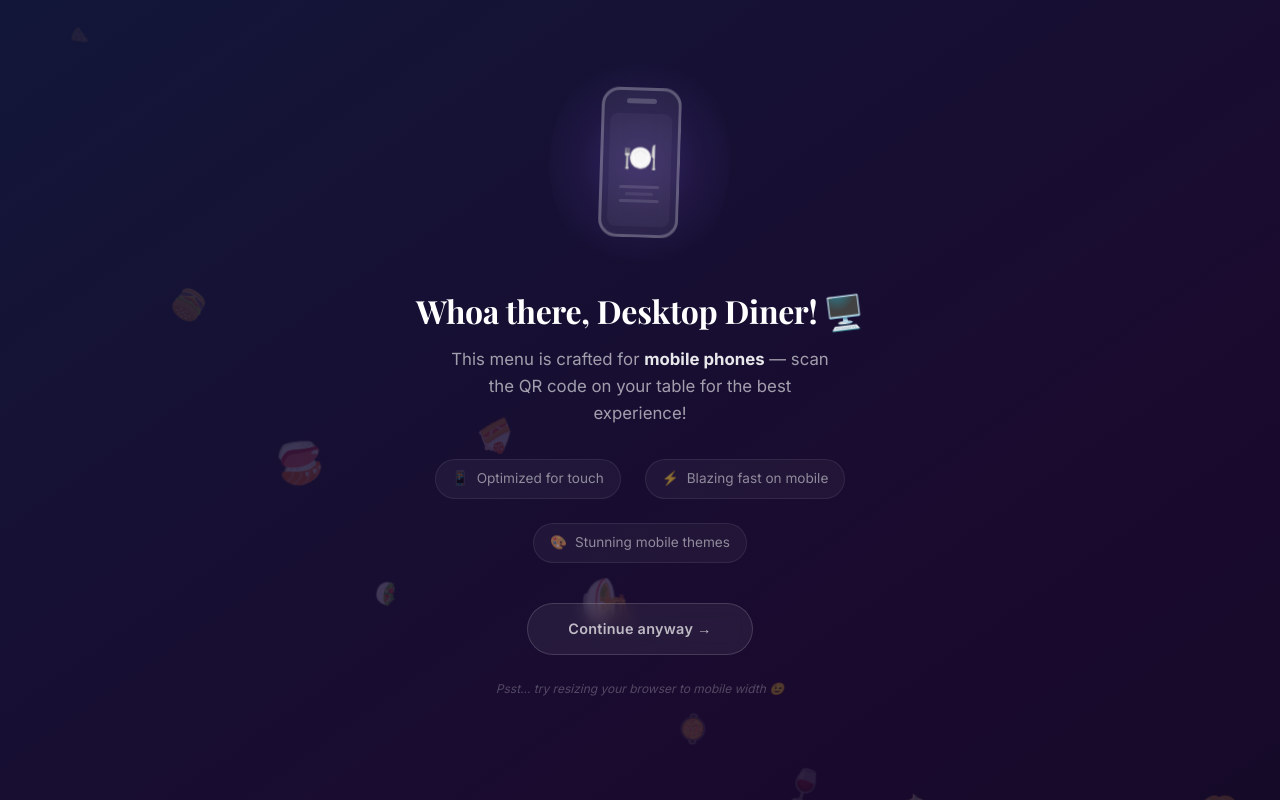
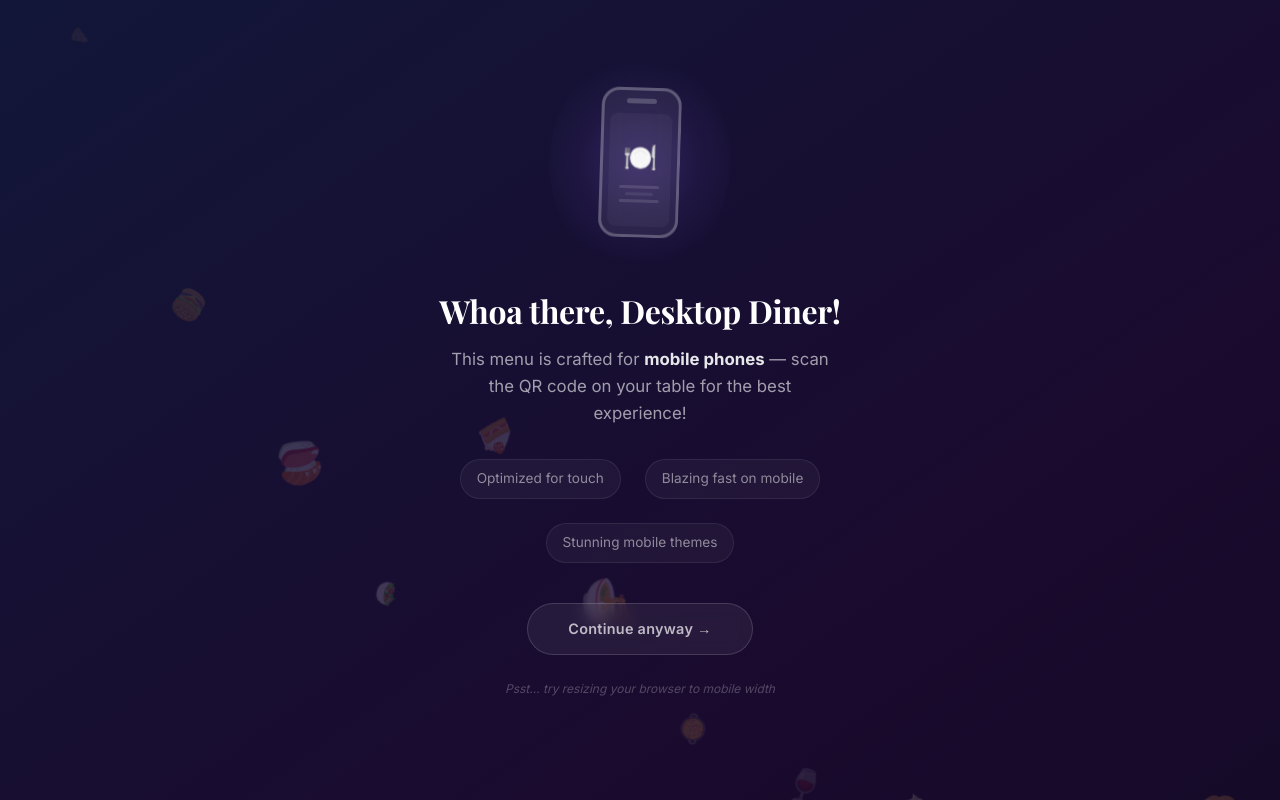
Before and after one commit to SamSunny4/Demomenu, a Next.js app: page / in a window 1280 px wide. Built offline with nearby package versions, Linux system fonts and the light colour scheme; a web font is replaced by a local one.

Commit message:
optimisation

```diff
--- a/src/app/globals.css
+++ b/src/app/globals.css
@@ -201,25 +201,3 @@ img {
   0%, 100% { box-shadow: 0 4px 12px rgba(17, 17, 17, 0.05); }
   50% { box-shadow: 0 4px 20px rgba(17, 17, 17, 0.08); }
 }
-
-/* ── Theme wipe overlay transition (right → left) ── */
-#theme-wipe-overlay {
-  clip-path: inset(0 0 0 100%) !important;
-  will-change: clip-path;
-}
-
-#theme-wipe-overlay.wipe-active {
-  animation: wipeRightToLeft 600ms cubic-bezier(0.4, 0, 0.2, 1) forwards;
-}
-
-@keyframes wipeRightToLeft {
-  0% {
-    clip-path: inset(0 0 0 100%);
-  }
-  50% {
-    clip-path: inset(0 0 0 0);
-  }
-  100% {
-    clip-path: inset(0 100% 0 0);
-  }
-}
--- a/src/app/page.tsx
+++ b/src/app/page.tsx
@@ -56,24 +56,33 @@ export default function Home() {
     return filtered.filter((cat) => cat.items.length > 0);
   }, [searchQuery, activeFilter]);
 
-  // Track active category on scroll
+  // Track active category on scroll via IntersectionObserver
   useEffect(() => {
-    const handleScroll = () => {
-      const scrollPos = window.scrollY + 180;
-      for (const category of filteredMenu) {
-        const el = document.getElementById(
-          category.title.replace(/\s+/g, '-').toLowerCase()
-        );
-        if (el) {
-          const { offsetTop, offsetHeight } = el;
-          if (scrollPos >= offsetTop && scrollPos < offsetTop + offsetHeight) {
-            setActiveCategory(category.title);
+    const observer = new IntersectionObserver(
+      (entries) => {
+        entries.forEach((entry) => {
+          if (entry.isIntersecting) {
+            const id = entry.target.id;
+            const category = filteredMenu.find(
+              (c) => c.title.replace(/\s+/g, '-').toLowerCase() === id
+            );
+            if (category) {
+              setActiveCategory(category.title);
+            }
           }
-        }
-      }
-    };
-    window.addEventListener('scroll', handleScroll, { passive: true });
-    return () => window.removeEventListener('scroll', handleScroll);
+        });
+      },
+      { rootMargin: '-180px 0px -60% 0px' }
+    );
+
+    filteredMenu.forEach((category) => {
+      const el = document.getElementById(
+        category.title.replace(/\s+/g, '-').toLowerCase()
+      );
+      if (el) observer.observe(el);
+    });
+
+    return () => observer.disconnect();
   }, [filteredMenu]);
 
   const handleCategoryClick = (title: string) => {
--- a/src/components/DeviceGate.tsx
+++ b/src/components/DeviceGate.tsx
@@ -82,7 +82,7 @@ export default function DeviceGate({ children }: { children: React.ReactNode })
         </div>
 
         <h1 className={styles.title}>
-          Whoa there, Desktop Diner! <span className={styles.titleEmoji}>🖥️</span>
+          Whoa there, Desktop Diner!
         </h1>
 
         <p className={styles.subtitle}>
@@ -91,15 +91,12 @@ export default function DeviceGate({ children }: { children: React.ReactNode })
 
         <div className={styles.features}>
           <div className={styles.featureItem}>
-            <span>📱</span>
             <span>Optimized for touch</span>
           </div>
           <div className={styles.featureItem}>
-            <span>⚡</span>
             <span>Blazing fast on mobile</span>
           </div>
           <div className={styles.featureItem}>
-            <span>🎨</span>
             <span>Stunning mobile themes</span>
           </div>
         </div>
@@ -113,7 +110,7 @@ export default function DeviceGate({ children }: { children: React.ReactNode })
         </button>
 
         <p className={styles.hint}>
-          Psst… try resizing your browser to mobile width 😉
+          Psst… try resizing your browser to mobile width
         </p>
       </div>
     </div>
--- a/src/components/ThemeContext.tsx
+++ b/src/components/ThemeContext.tsx
@@ -304,8 +304,6 @@ interface ThemeContextValue {
   setTheme: (id: string) => void;
   autoPlay: boolean;
   toggleAutoPlay: () => void;
-  /** true while the wipe overlay is animating */
-  isTransitioning: boolean;
 }
 
 const ThemeContext = createContext<ThemeContextValue>({
@@ -314,7 +312,6 @@ const ThemeContext = createContext<ThemeContextValue>({
   setTheme: () => {},
   autoPlay: true,
   toggleAutoPlay: () => {},
-  isTransitioning: false,
 });
 
 /**
@@ -353,68 +350,28 @@ function setThemeVars(t: Theme, prefix = '') {
   }
 }
 
-const WIPE_DURATION = 600; // ms — duration of the right-to-left wipe
+
 
 export function ThemeProvider({ children }: { children: React.ReactNode }) {
   const [themeIndex, setThemeIndex] = useState(0);
   const [theme, setThemeState] = useState<Theme>(THEMES[0]);
   const [autoPlay, setAutoPlay] = useState(true);
-  const [isTransitioning, setIsTransitioning] = useState(false);
   const intervalRef = useRef<ReturnType<typeof setInterval> | null>(null);
-  const transitioningRef = useRef(false);
 
-  /**
-   * Perform a right-to-left wipe transition:
-   * 1. Set next-theme CSS vars on :root
-   * 2. Trigger the wipe overlay (clip-path animates right→left)
-   * 3. Once wipe covers screen, swap the real CSS vars instantly
-   * 4. Remove the overlay
-   */
-  const transitionTo = useCallback((nextTheme: Theme, nextIndex: number) => {
-    if (transitioningRef.current) return;
-    transitioningRef.current = true;
-    setIsTransitioning(true);
-
-    // Set the "next" theme colors on the overlay via data attribute
-    const overlay = document.getElementById('theme-wipe-overlay');
-    if (overlay) {
-      // Apply next theme colors directly on the overlay element
-      overlay.style.setProperty('--wipe-bg', nextTheme.colors.bgColor);
-      overlay.style.setProperty('--wipe-text', nextTheme.colors.textPrimary);
-      overlay.style.setProperty('--wipe-accent', nextTheme.colors.accentColor);
-
-      // Trigger the wipe animation
-      overlay.classList.remove('wipe-active');
-      // Force reflow
-      void overlay.offsetWidth;
-      overlay.classList.add('wipe-active');
-    }
-
-    // At ~halfway through the wipe, swap the real theme
-    setTimeout(() => {
-      setThemeState(nextTheme);
-      setThemeIndex(nextIndex);
-      setThemeVars(nextTheme);
-    }, WIPE_DURATION * 0.5);
-
-    // After wipe completes, clean up
-    setTimeout(() => {
-      if (overlay) {
-        overlay.classList.remove('wipe-active');
-      }
-      transitioningRef.current = false;
-      setIsTransitioning(false);
-    }, WIPE_DURATION);
+  const applyThemeVars = useCallback((nextTheme: Theme, nextIndex: number) => {
+    setThemeState(nextTheme);
+    setThemeIndex(nextIndex);
+    setThemeVars(nextTheme);
   }, []);
 
   // Set theme by ID (manual selection — pauses auto-play)
   const setTheme = useCallback((id: string) => {
     const idx = THEMES.findIndex(t => t.id === id);
     if (idx === -1) return;
-    transitionTo(THEMES[idx], idx);
+    applyThemeVars(THEMES[idx], idx);
     setAutoPlay(false);
     localStorage.setItem('menu-theme', id);
-  }, [transitionTo]);
+  }, [applyThemeVars]);
 
   const toggleAutoPlay = useCallback(() => {
     setAutoPlay(prev => !prev);
@@ -431,8 +388,8 @@ export function ThemeProvider({ children }: { children: React.ReactNode }) {
       intervalRef.current = setInterval(() => {
         setThemeIndex(prev => {
           const next = (prev + 1) % THEMES.length;
-          transitionTo(THEMES[next], next);
-          return prev; // actual state update happens inside transitionTo
+          applyThemeVars(THEMES[next], next);
+          return next;
         });
       }, 5000);
     }
@@ -442,7 +399,7 @@ export function ThemeProvider({ children }: { children: React.ReactNode }) {
         clearInterval(intervalRef.current);
       }
     };
-  }, [autoPlay, transitionTo]);
+  }, [autoPlay, applyThemeVars]);
 
   // Restore persisted theme on mount
   useEffect(() => {
@@ -458,21 +415,8 @@ export function ThemeProvider({ children }: { children: React.ReactNode }) {
   }, []);
 
   return (
-    <ThemeContext.Provider value={{ theme, themeIndex, setTheme, autoPlay, toggleAutoPlay, isTransitioning }}>
+    <ThemeContext.Provider value={{ theme, themeIndex, setTheme, autoPlay, toggleAutoPlay }}>
       {children}
-      {/* Wipe overlay — sits on top of everything, animates via CSS */}
-      <div
-        id="theme-wipe-overlay"
-        style={{
-          position: 'fixed',
-          inset: 0,
-          zIndex: 9998,
-          pointerEvents: 'none',
-          background: 'var(--wipe-bg, transparent)',
-          clipPath: 'inset(0 0 0 100%)',
-          transition: 'none',
-        }}
-      />
     </ThemeContext.Provider>
   );
 }
```
